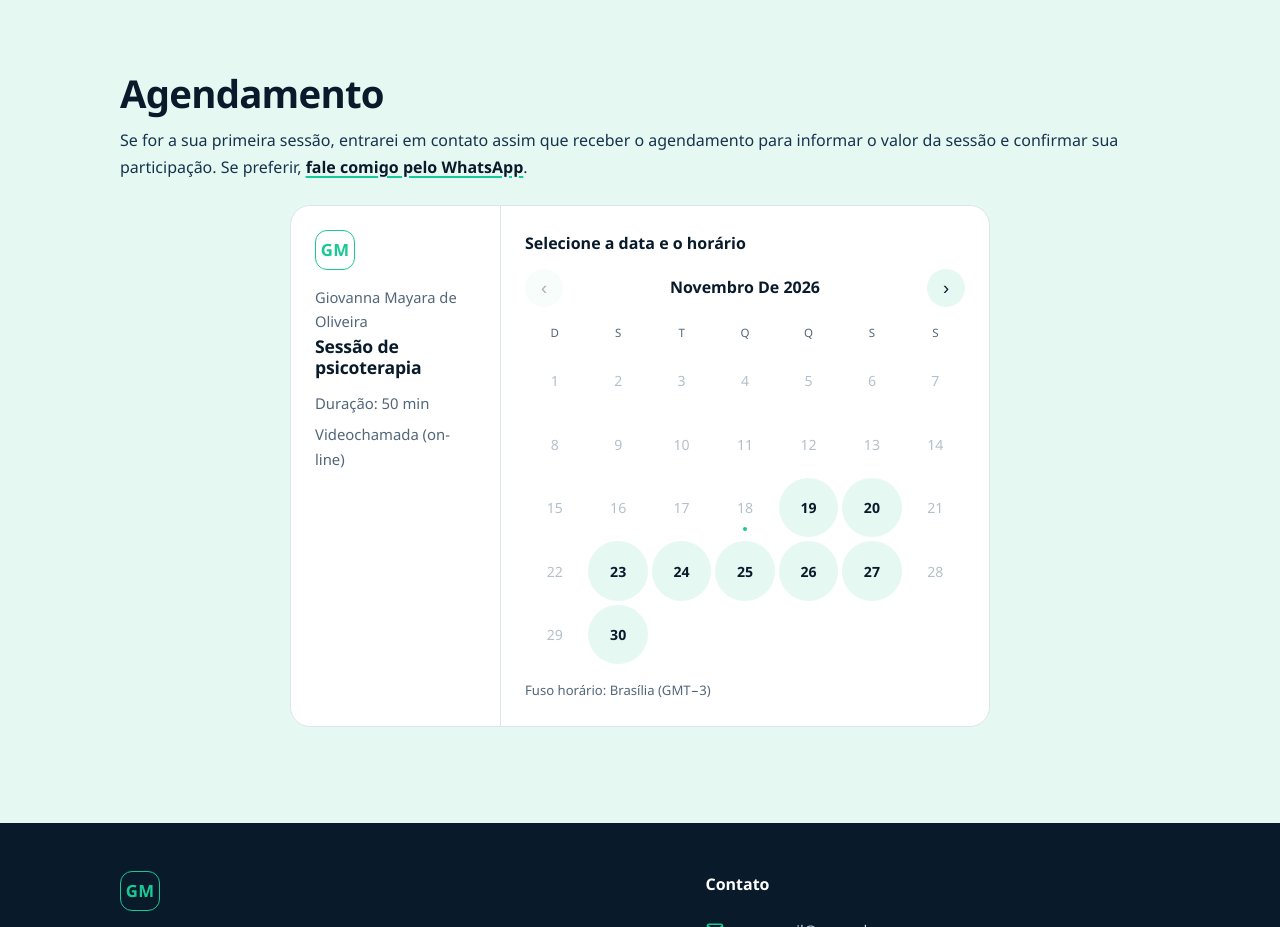
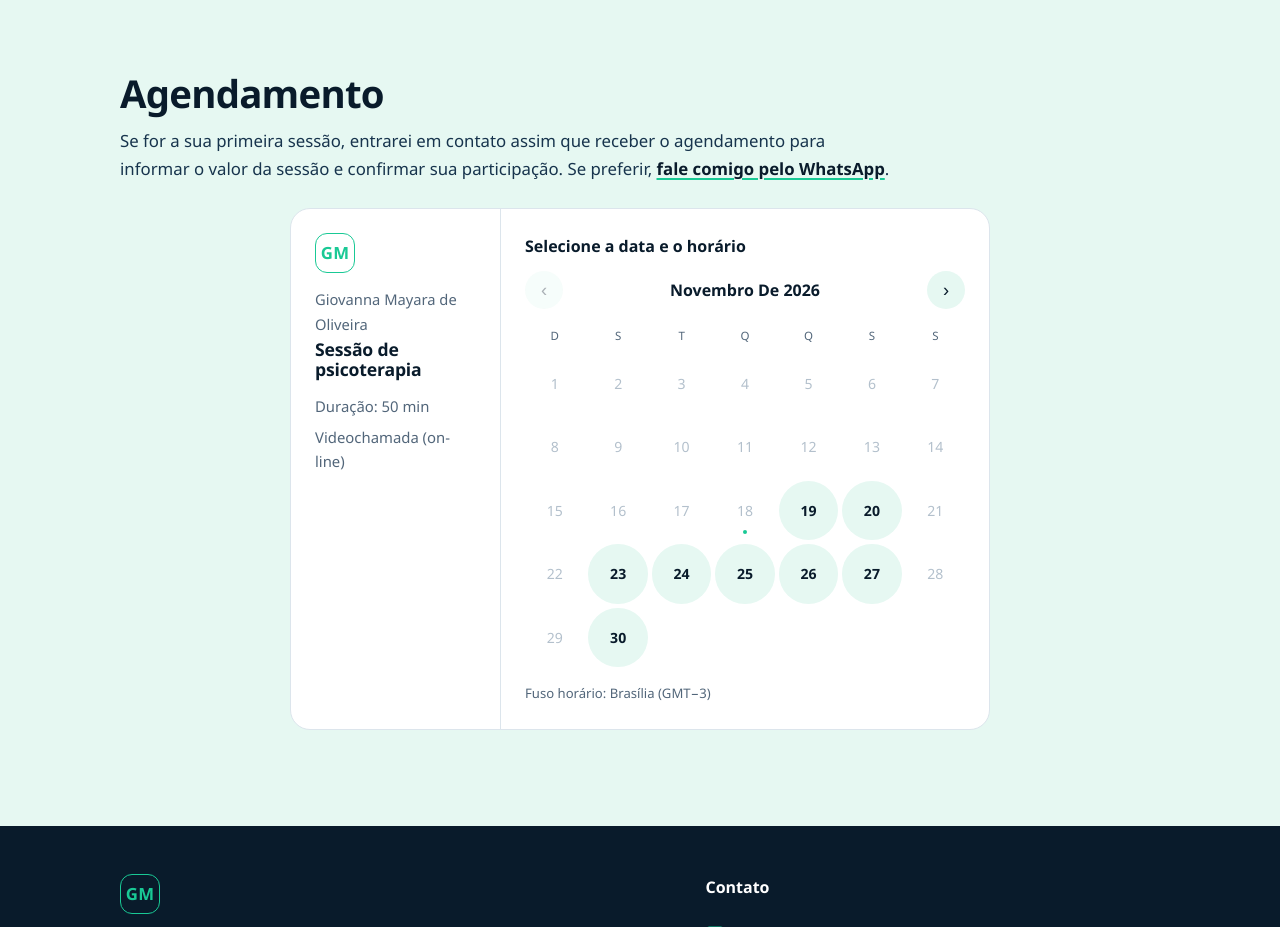
Before and after one commit to economistarafaellinhares/teste, a plain HTML site: page index.html in a window 1280 px wide. Shown: the part 1920-2847 px from the top of the page. Drawn offline with Linux system fonts and the light colour scheme.

Commit message:
Update index.html

```diff
--- a/index.html
+++ b/index.html
@@ -285,6 +285,10 @@ footer{padding-bottom:5.5rem}
 .sched .cal{margin-top:0}
 @media (min-width:760px){.sched .sched-note{margin-bottom:1.5rem}.sched h2{margin-bottom:.75rem}}
 
+/* Ajustes v11: parágrafo equilibrado em duas linhas no computador */
+.sched .sched-note{text-wrap:balance}
+@media (min-width:760px){.sched .sched-note{max-width:none;font-size:1.05rem}}
+
 /* Entrada única do topo */
 @keyframes in{from{opacity:0;transform:translateY(14px)}to{opacity:1;transform:none}}
 .hero-grid>*{animation:in .8s ease both}.hero-grid>*:nth-child(2){animation-delay:.15s}
```
